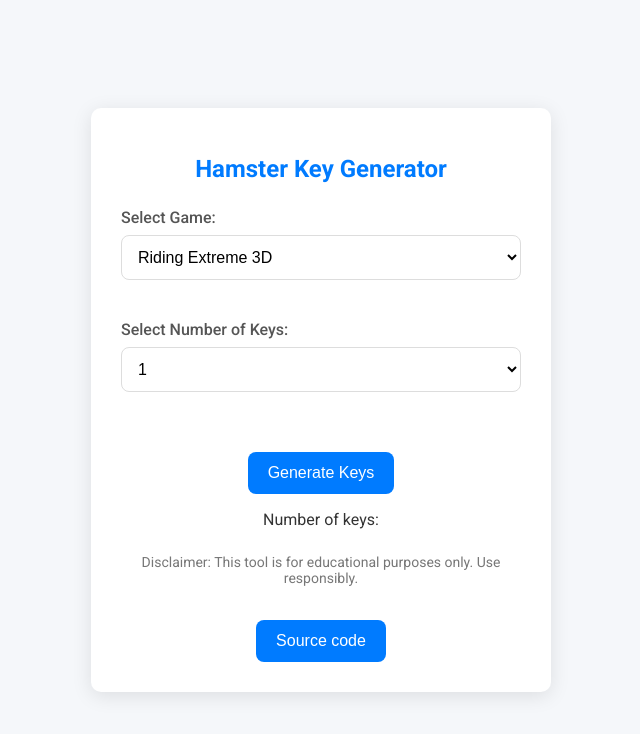
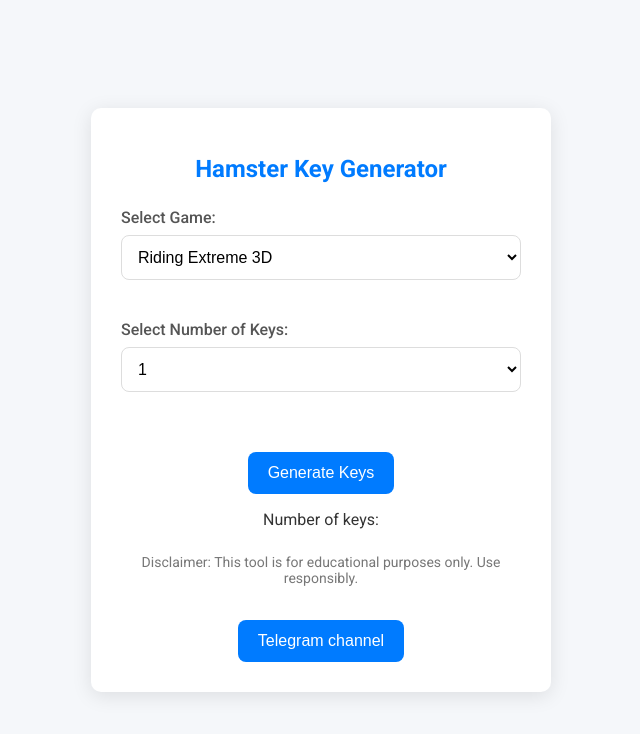
Before and after one commit to W8MARUF24/Bot, a plain HTML site: page index.html in a window 1280 px wide. Shown: the whole page, without its empty margins (319-959 px from the left). Drawn offline with Linux system fonts and the light colour scheme.

Commit message:
Update index.html
Signed-off-by: W8MARUF24 <153452169+W8MARUF24@users.noreply.github.com>

```diff
--- a/index.html
+++ b/index.html
@@ -60,7 +60,7 @@
 
         <div class="footer">
             <p>Disclaimer: This tool is for educational purposes only. Use responsibly.</p>
-            <button id="Telegram channel ">Source code</button>
+            <button id="Telegram channel ">Telegram channel</button>
         </div>
     </div>
 
```
